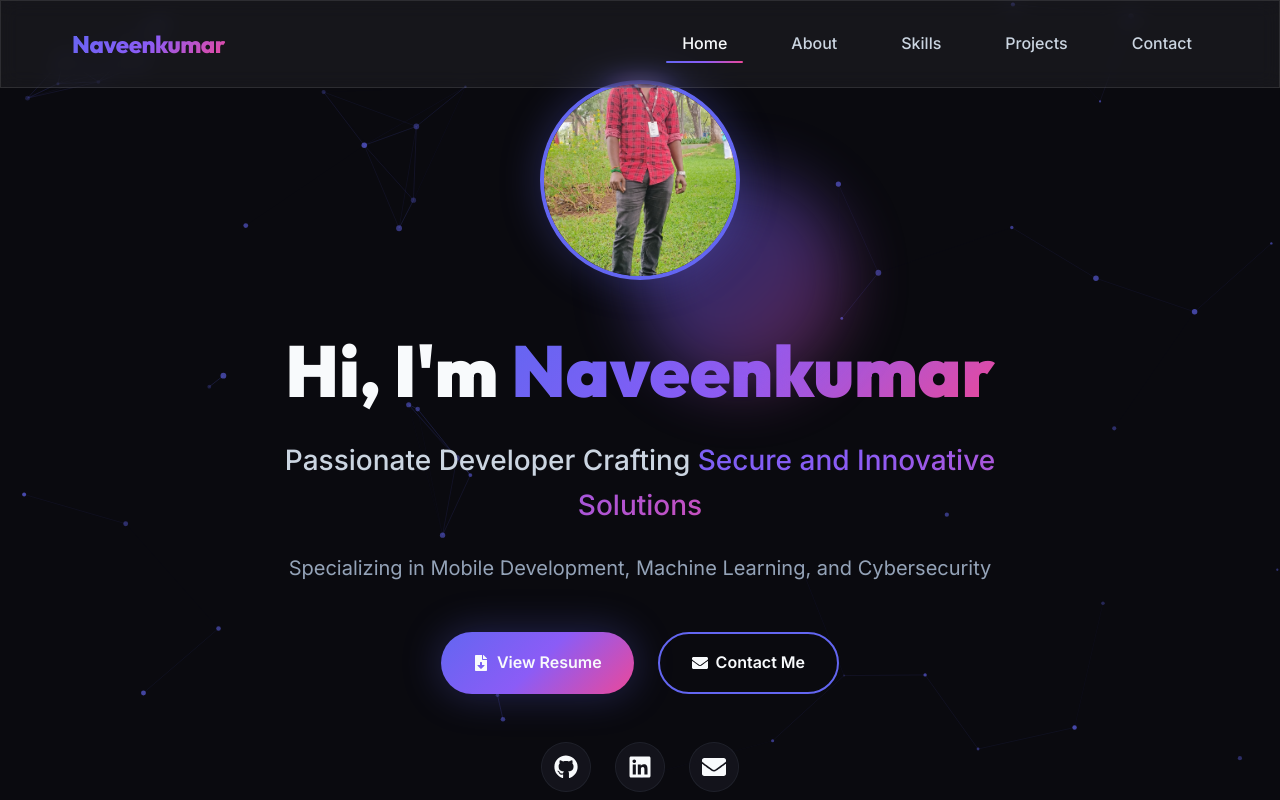
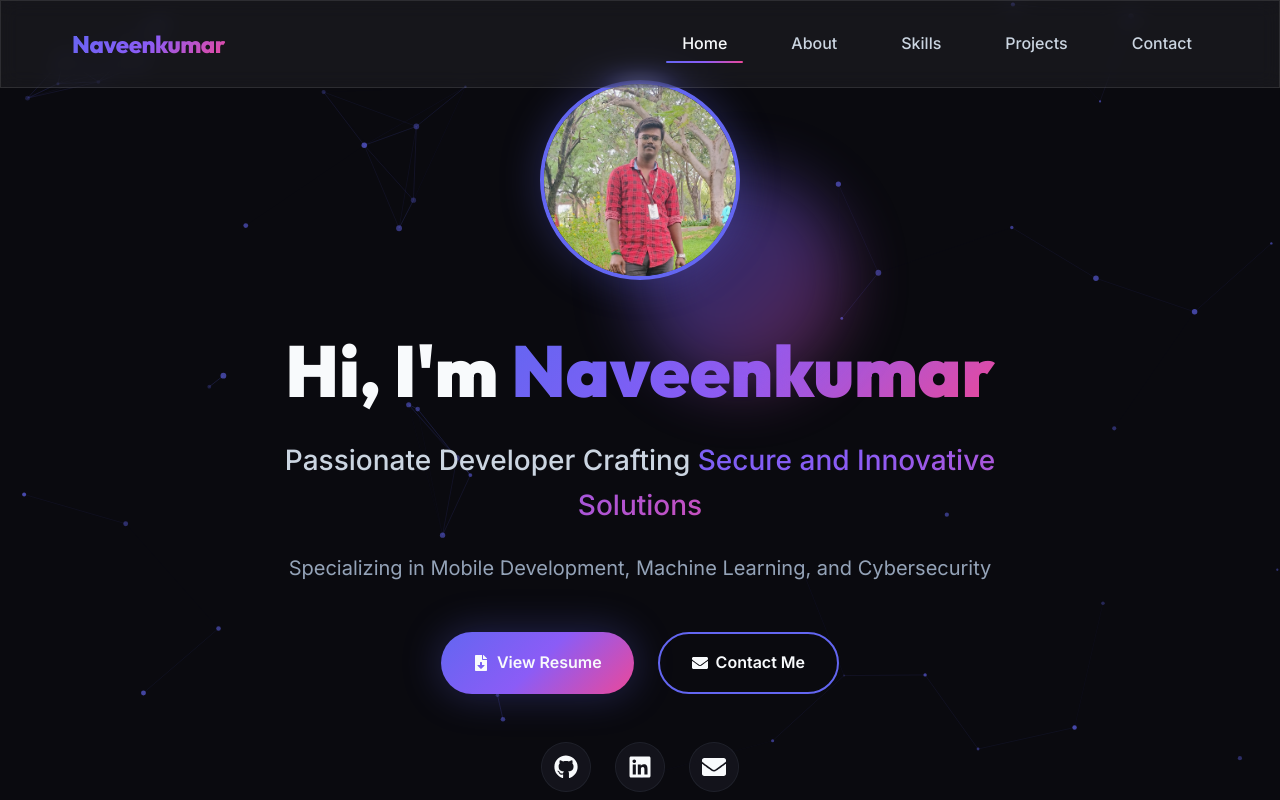
Before and after one commit to Naveenkumar-Dev-21/Portfolio, a React (Vite) app: page / in a window 1280 px wide. Shown: the top 800 px of the page. Built offline with nearby package versions, Linux system fonts and the light colour scheme.

Commit message:
Adjust profile image position to show face

```diff
--- a/src/components/Hero.css
+++ b/src/components/Hero.css
@@ -40,6 +40,7 @@
     height: 100%;
     border-radius: 50%;
     object-fit: cover;
+    object-position: center 15%;
     border: 4px solid var(--accent-primary);
     box-shadow: var(--shadow-glow);
     z-index: 1;
```
